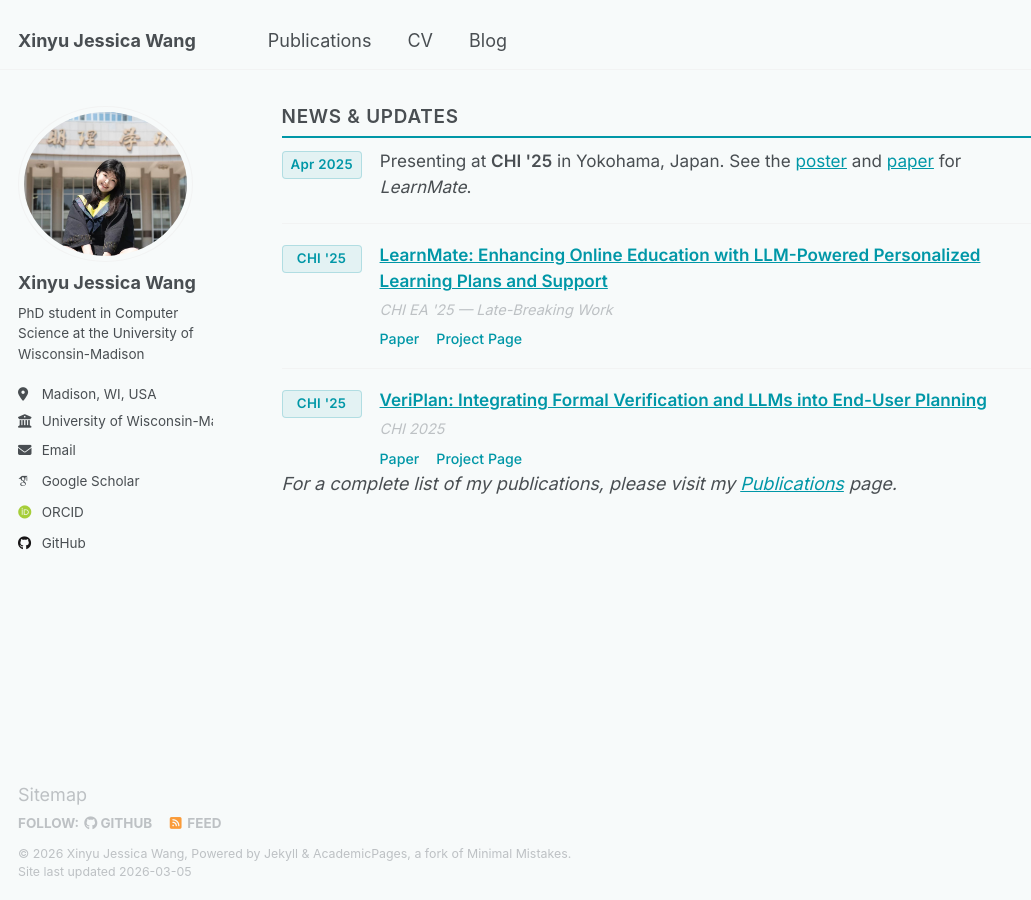
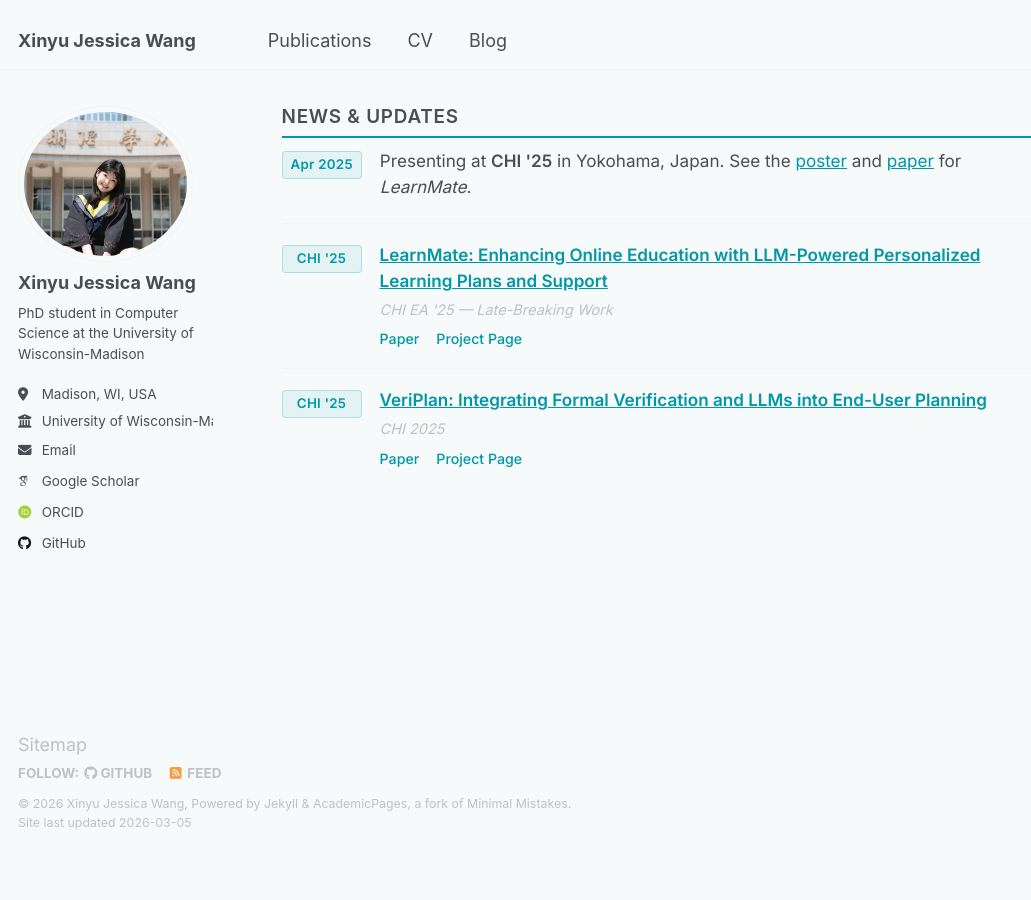
Before and after one commit to xwang2775/xwang2775.github.io, a Jekyll site: the page built from _pages/about.md, in a window 1280 px wide and 900 px high, scrolled down 782 px. Shown: the whole window, without its empty margins (0-1031 px from the left). Built offline with Jekyll 4.4.1, drawn with Linux system fonts in a browser that asks for light colours; some web fonts are replaced; after the commit the page ends 1632 px from its top, so only the background shows below that.

Commit message:
update formate

```diff
--- a/_pages/about.md
+++ b/_pages/about.md
@@ -65,4 +65,4 @@ I'm grateful to work with [Prof. Bilge Mutlu](https://bmutlu.github.io/) and [Pr
 
 
 
-*For a complete list of my publications, please visit my [Publications](/publications/) page.*
+<!-- *For a complete list of my publications, please visit my [Publications](/publications/) page.* -->
```
